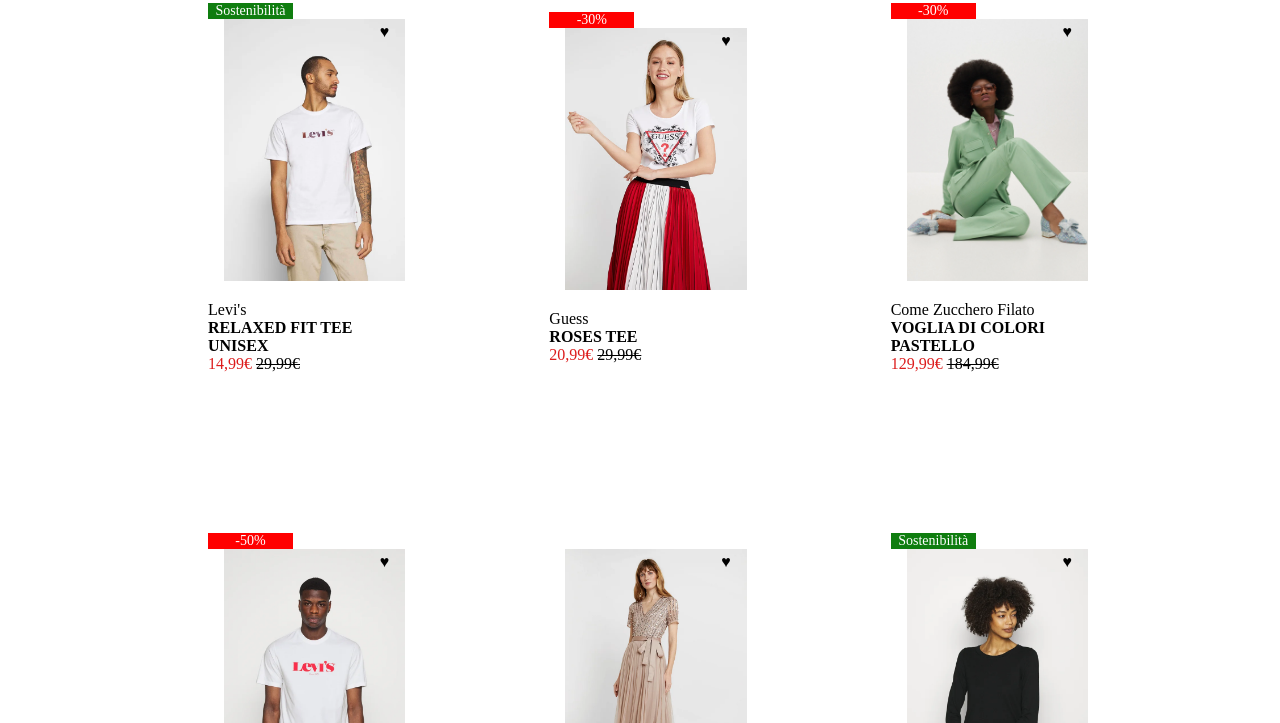
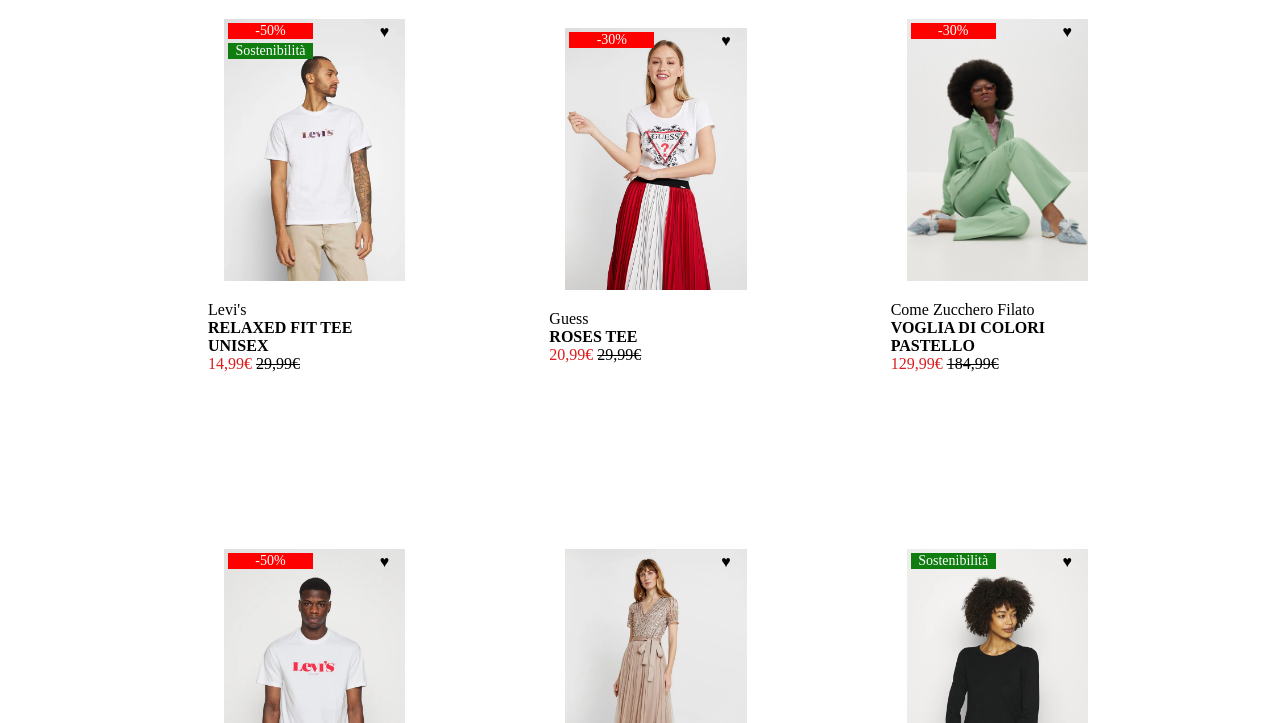
Before and after one commit to francescodev1990/html-css-boolando, a plain HTML site: page index.html in a window 1280 px wide. Shown: the part 77-800 px from the top of the page. Drawn offline with Linux system fonts and the light colour scheme.

Commit message:
modified label green and red

```diff
--- a/css/style.css
+++ b/css/style.css
@@ -66,11 +66,24 @@
 .green{
     background-color: rgb(15, 125, 15);
     color: white;
+    position: absolute;
+    top: 40px;
+    left: 20px;
+}
+
+.green-2{
+    background-color: rgb(15, 125, 15);
+    color: white;
+    position: absolute;
+    top: 20px;
+    left: 20px;
 }
 
 .red{
     background-color: red;
     color: white;
+    top: 20px;
+    left: 20px;
 }
 
 .overlay{
--- a/index.html
+++ b/index.html
@@ -102,7 +102,7 @@
                 <img src="./images/img/6.webp" alt="">
                 <div class="overlay"><img src="./images/img/6b.webp" alt=""></div>
                 <div class="simbol">&hearts;</div>
-                <div class="label green">
+                <div class="label green-2">
                     Sostenibilità
                 </div>
                 <p>Esprit</p>
```
